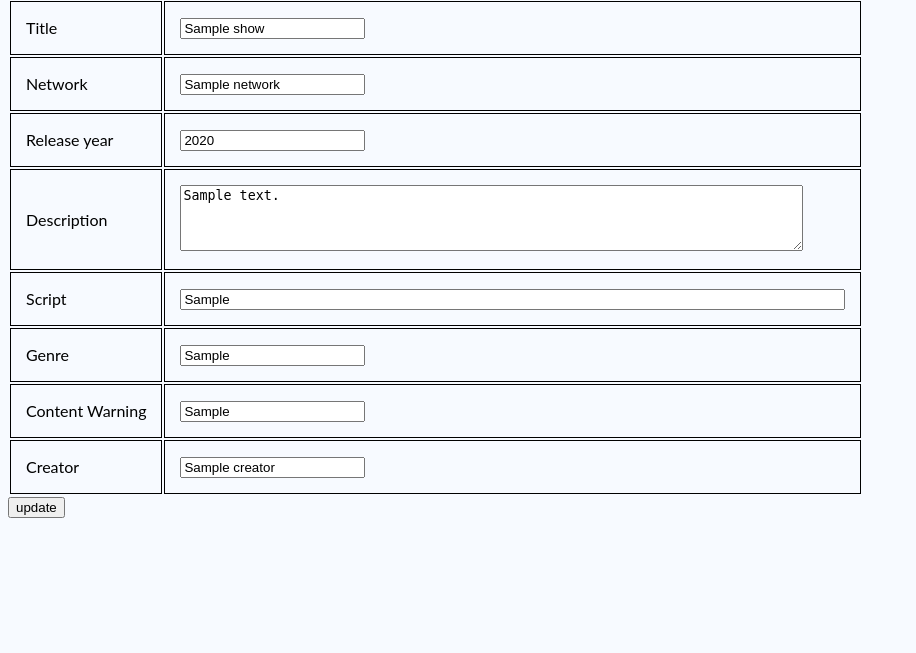
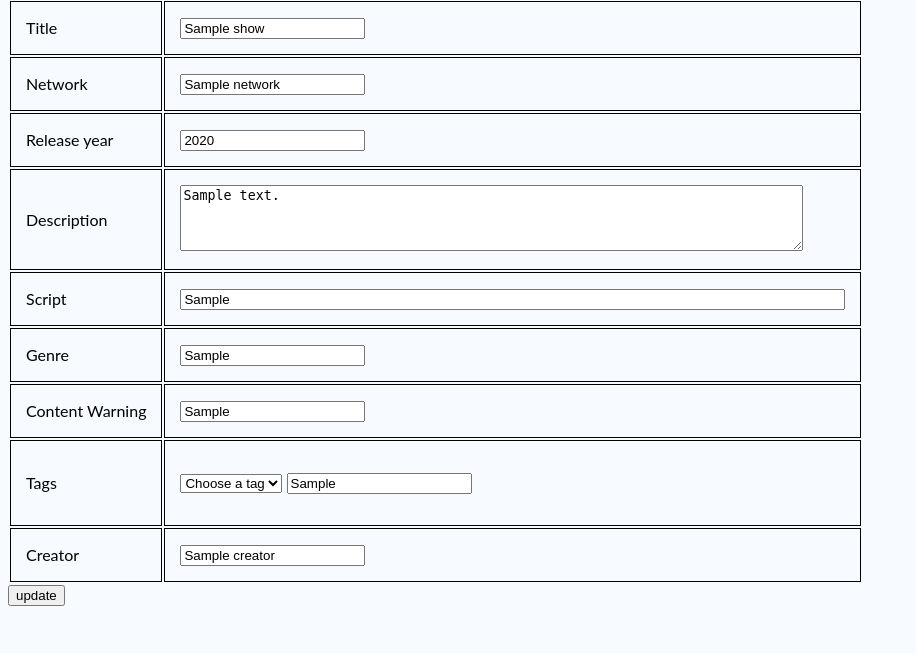
Before and after one commit to chloeymoon/cs304-shows-and-tel, a Flask app: page /edit/1/ in a window 1280 px wide. Shown: the part 147-800 px from the top of the page, without its empty margins (0-916 px from the left). Run offline with Flask 2, Linux system fonts and the light colour scheme; tables that the repository leaves empty hold one stand-in row (values such as "Sample post"); some libraries are stand-ins or nearby versions.

Commit message:
rollback support for multiple tag searches and only allow a single tag search criteria for alpha version

```diff
--- a/app.py
+++ b/app.py
@@ -96,7 +96,9 @@ def edit(sid):
         show = functions.getShow(conn,sid)
         creators = functions.getCreators(conn,sid)
         warnings = functions.getWarnings(conn,sid)
-        return render_template('edit.html', show=show, creators=creators, warnings=warnings)
+        tags = functions.getTags(conn, sid)
+        return render_template('edit.html', show=show, creators=creators,
+                                warnings=warnings, tags=tags)
     if request.method == 'POST':
         oldshow = functions.getShow(conn,sid)
         newtitle = request.form['show-title']
@@ -109,10 +111,10 @@ def edit(sid):
         newcreators = request.form['show-creators']
         oldcwList = functions.getWarnings(conn,sid)
         newcwList = request.form.getlist('show-warning')
-        functions.update(conn, sid, newtitle, newyear,oldnetwork,newnetwork, newgenre, oldcwList, newcwList, newscript, newdesc, newcreators)
+        functions.update(conn, sid, newtitle, newyear, oldnetwork, newnetwork,
+                        newgenre, oldcwList, newcwList, newscript, newdesc,
+                        newcreators)
         return redirect(url_for('edit', sid=sid))
-
-
 
 @app.route('/search/', methods=['POST'])
 def search():
@@ -122,19 +124,25 @@ def search():
         title = request.form['title']
         network = request.form['network']
         creator = request.form['creator']
-        tag_names = request.form.getlist('tags')
-        tag_vals = request.form.getlist('tag-arg')
+        tag_name = request.form['tags']
+        tag_val = request.form['tag-arg']
+        print("*************************")
+        print(tag_name)
+        print(tag_val)
+        # tag_names = request.form.getlist('tags')
+        # tag_vals = request.form.getlist('tag-arg')
         if title:
             shows = functions.getResultsByTitle(conn,title)
         if network:
             shows = functions.getResultsByNetwork(conn,network)
         if creator:
             shows = functions.getResultsByCreator(conn,creator)
-        if title=='' and network=='' and creator=='':
+        if (title=='' and network=='' and creator==''
+                      and tag_name=='' and tag_val==''):
             flash("Search using at least one criteria")
             return redirect(request.referrer)
-        if tag_names and tag_vals:
-            shows = functions.getResultsByTags(conn, tag_names, tag_vals)
+        if tag_name and tag_val:
+            shows = functions.getResultsByTags(conn, tag_name, tag_val)
         return render_template('results.html', shows=shows)
 
 if __name__ == '__main__':
--- a/functions.py
+++ b/functions.py
@@ -62,10 +62,12 @@ def getResultsByNetwork(conn,term):
                 'inner join networks on networks.nid=shows.nid where networks.name= %s', (term,))
     return curs.fetchall()
 
-def getResultsByTags(conn, tag_names, tag_vals):
+def getResultsByTags(conn, tag_name, tag_val):
     '''Returns all shows based on the search term using tags'''
     curs = conn.cursor(MySQLdb.cursors.DictCursor)
-    curs.execute('''select * from shows''')
+    val = '%' + tag_val + '%'
+    curs.execute('''select * from shows where sid=(select sid from tags where
+                    name=%s and val like %s)''', (tag_name, val))
     return curs.fetchall()
 
 def getResultsByTitle(conn,term):
@@ -163,7 +165,8 @@ def insertShows(conn, title, year, genre, cwList, script, description,
 
 # creators will be a list??? dic??
 # would there be the case where we want to change the sid? -- not really?
-def update(conn, sid, title, year, oldnetwork, network, genre, oldcwList, newcwList, script, description, creators):
+def update(conn, sid, title, year, oldnetwork, network, genre, oldcwList,
+            newcwList, script, description, creators):
     curs = conn.cursor(MySQLdb.cursors.DictCursor)
     if getNid(conn,network) is None:
         curs.execute('insert into networks (name) values(%s)', [network])
--- a/templates/edit.html
+++ b/templates/edit.html
@@ -38,6 +38,22 @@
             <td><input name='show-warning' value='{{warning.cw}}'></td>
         </tr>
         {% endfor %}
+        <tr>
+          <td><label for="show-tag">Tags</label></td>
+          <td>
+            {% for tag in tags %}
+            <div class=tags-row>
+              <p><select id="tags" name={{tag.name}}>
+                  <option>Choose a tag</option>
+                  <option value='pace'>Pace</option>
+                  <option value='length'>Length</option>
+                  <option value='type'>Type</option>
+              </select>
+              <input id="tag-vals" name='show-tag-val' value='{{tag.val}}'></p>
+            </div>
+            {% endfor %}
+          </td>
+        </tr>
         {% for creator in creators %}
         <tr>
           <td><label for="show-creators">Creator</label></td>
@@ -48,4 +64,13 @@
       </table>
       <input type="submit" name="submit" value="update">
     </form>
+
+<script src="https://ajax.googleapis.com/ajax/libs/jquery/3.1.1/jquery.min.js"></script>
+<script language="javascript">
+/* global $ */
+// $(document).ready(function() {
+//   $('#tags option[value=pace]').prop('selected', true);
+// });
+
+</script>
 {% endblock %}
```
Also changed, not shown: templates/home.html (+7 -7 lines).
